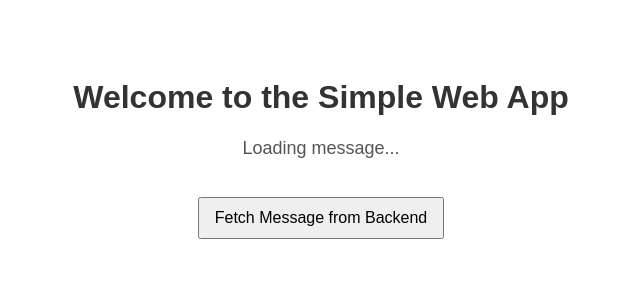
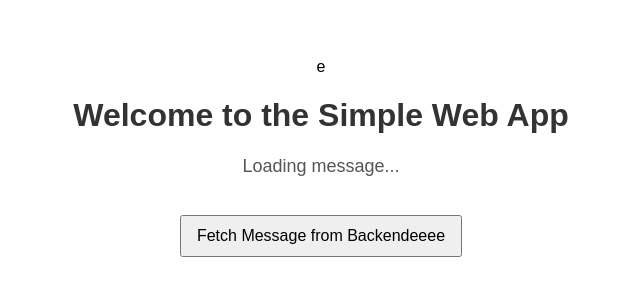
Before and after one commit to AInnov8yt/testing-lovable-38-2, a Flask app: page / in a window 1280 px wide. Shown: the top 300 px of the page, without its empty margins (319-959 px from the left). Run offline with Flask 3, Linux system fonts and the light colour scheme.

Commit message:
Update index.html

```diff
--- a/templates/index.html
+++ b/templates/index.html
@@ -1,4 +1,4 @@
-<!DOCTYPE html>
+e<!DOCTYPE html>
 <html lang="en">
 <head>
     <meta charset="UTF-8">
@@ -8,7 +8,7 @@
 <body>
     <h1>Welcome to the Simple Web App</h1>
     <p id="message">Loading message...</p>
-    <button id="fetchMessage">Fetch Message from Backend</button>
+    <button id="fetchMessage">Fetch Message from Backendeeee</button>
     <script src="/static/js/app.js"></script>
 </body>
 </html>
```
